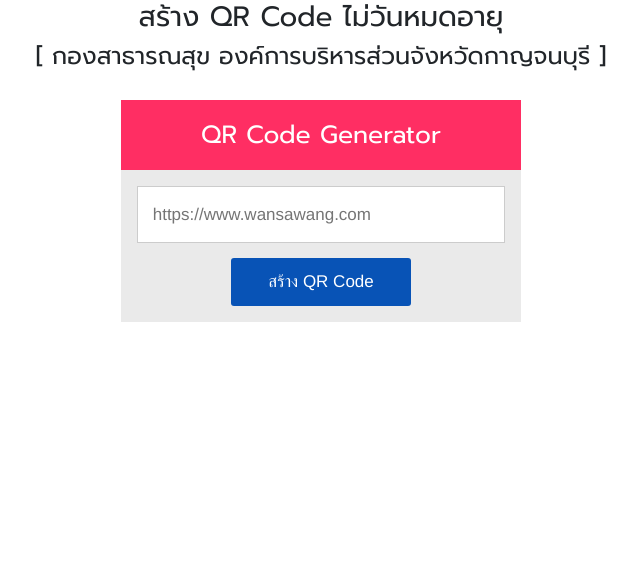
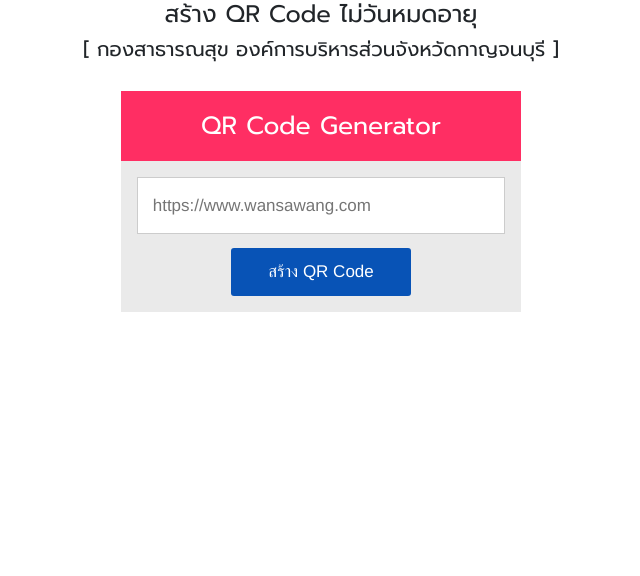
Before and after one commit to kanpaohealth/qrcode, a plain HTML site: page index.html in a window 1280 px wide. Shown: the part 224-800 px from the top of the page, without its empty margins (319-959 px from the left). Drawn offline with nearby package versions, Linux system fonts and the light colour scheme; a web font is replaced by a local one.

Commit message:
Update index.html

```diff
--- a/index.html
+++ b/index.html
@@ -27,8 +27,8 @@
               <p><p>
               <div class="section no-pad-bot" id="index-banner">
                   <div class="container">
-              <h3 class="flow-text" style="text-align:center;">สร้าง QR Code ไม่วันหมดอายุ</h3>
-                      <h4 class="flow-text" style="text-align:center;">[ กองสาธารณสุข องค์การบริหารส่วนจังหวัดกาญจนบุรี ]</h4>
+                      <h4 class="flow-text" style="text-align:center;">สร้าง QR Code ไม่วันหมดอายุ</h4>
+                      <h5 class="flow-text" style="text-align:center;">[ กองสาธารณสุข องค์การบริหารส่วนจังหวัดกาญจนบุรี ]</h5>
                       <p>
                   </div>
               </div>
```
